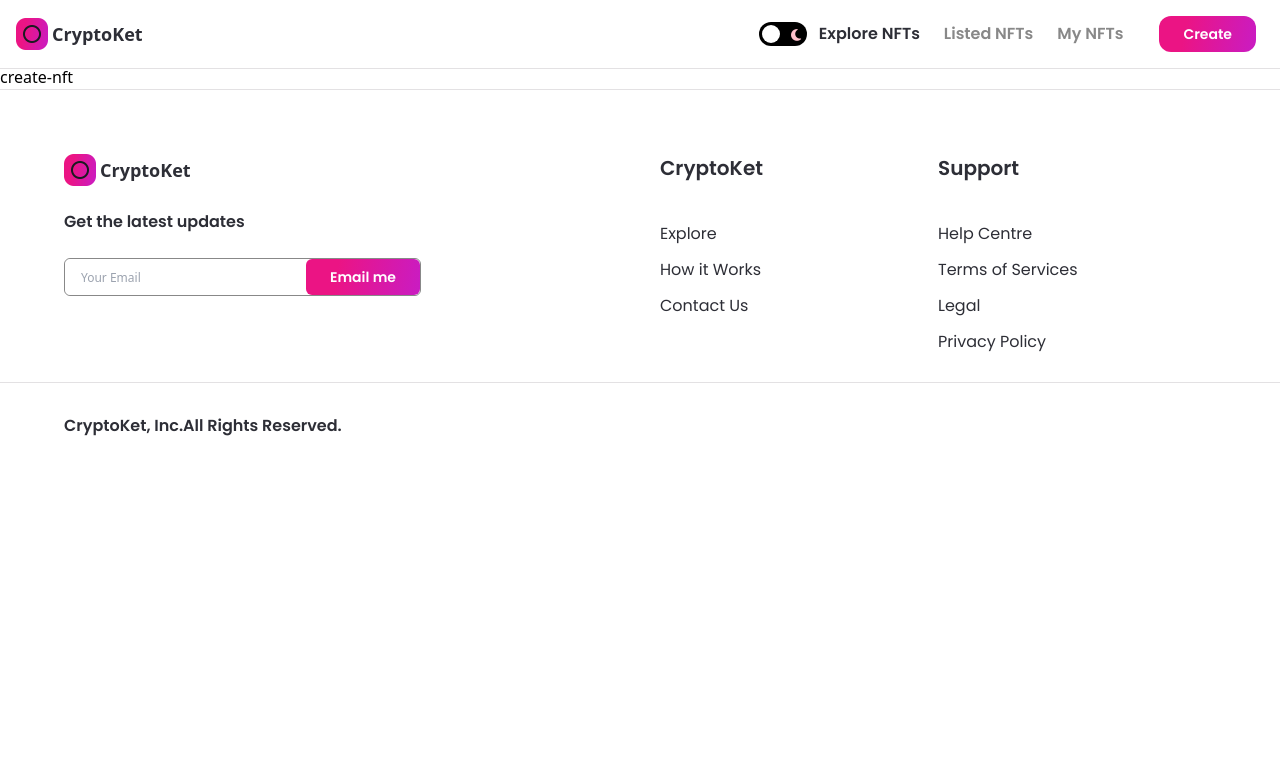
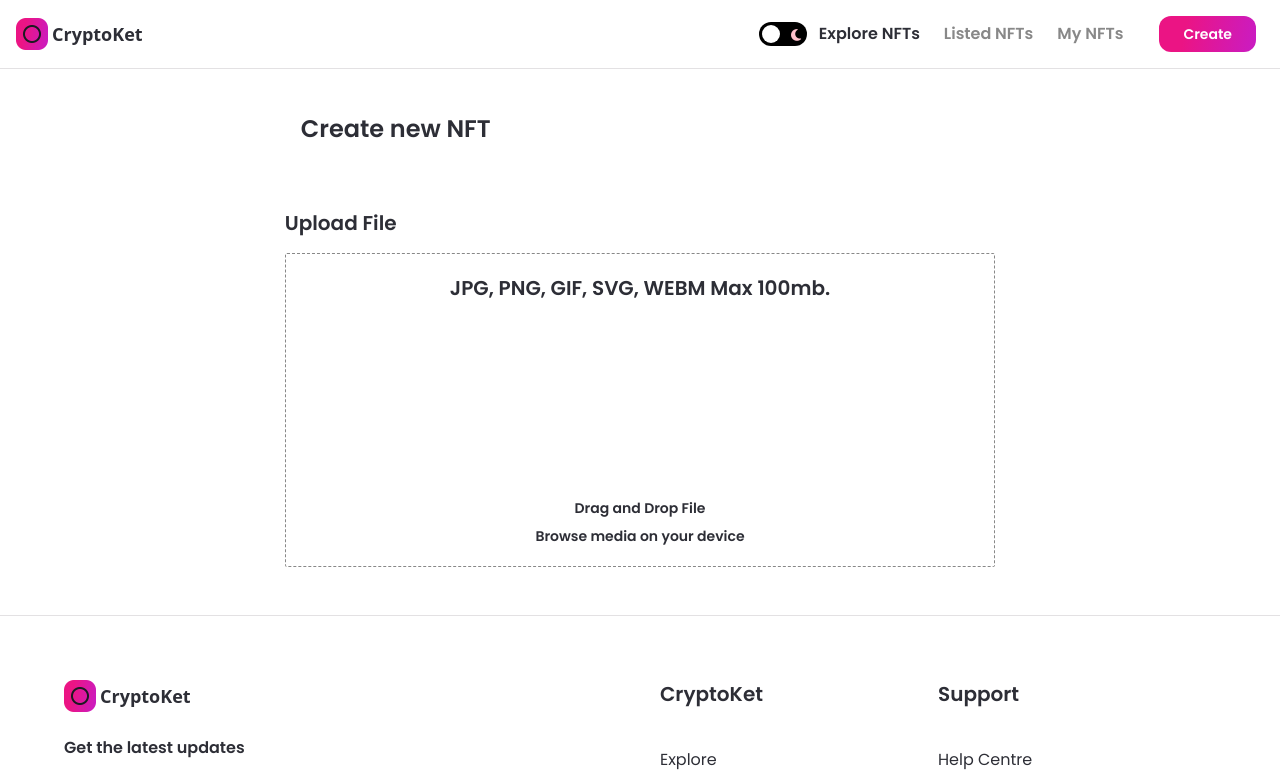
Before and after one commit to Sumit9953/NFT_MARKETPLACE_CRYPTOKET, a Next.js app: page /create-nft in a window 1280 px wide. Shown: the top 782 px of the page. Built offline with nearby package versions, Linux system fonts and the light colour scheme.

Commit message:
create Nft

```diff
--- a/components/NFTCard.jsx
+++ b/components/NFTCard.jsx
@@ -5,7 +5,7 @@
 import images from '../assets';
 
 const NFTCard = ({ nft }) => (
-  <Link href={{ pathname: '/nft-details', query: { nft } }}>
+  <Link href={{ pathname: '/nft-detalis', query: nft }}>
     <div className="flex-1 min-w-215 max-w-max xs:max-w-none sm:w-full sm:min-w-155 minmd:min-w-215
     minlg:min-w-327 dark:bg-nft-black-3 bg-white rounded-2xl p-4 m-4 minlg:m-8 sm:my-2 sm:mx-2 cursor-pointer shadow-md "
     >
--- a/pages/create-nft.js
+++ b/pages/create-nft.js
@@ -1,7 +1,74 @@
-import React from 'react';
+import { useState, useMemo, useCallback, useContext } from 'react';
+import { useRouter } from 'next/router';
+import { useDropzone } from 'react-dropzone';
+import Image from 'next/image';
+import { useTheme } from 'next-themes';
 
-const CreateNFT = () => (
-  <div>create-nft</div>
-);
+import { Button } from '../components';
+import images from '../assets';
+
+const CreateNFT = () => {
+  const [fileUrl, setFileUrl] = useState(null);
+  const { theme } = useTheme();
+
+  const onDrop = useCallback(() => {
+
+  }, []);
+
+  const { getRootProps, getInputProps, isDragActive, isDragAccept, isDragReject } = useDropzone({
+    onDrop,
+    accept: 'image/*',
+    maxSize: 5000000,
+  });
+  const fileStyle = useMemo(() => (
+    `dark:bg-nft-black-1 bg-white border dark:border-white border-nft-gray-2 flex flex-col items-center p-5
+    rounded-sm border-dashed
+    ${isDragActive && 'border-file-active'}
+    ${isDragAccept && 'border-file-accept'}
+    ${isDragReject && 'border-file-reject'}
+    `
+  ), [isDragActive, isDragAccept, isDragReject]);
+
+  return (
+    <div className="flex justify-center sm:px-4 p-12">
+      <div className="w-3/5 md:w-full">
+        <h1 className="font-poppins dark:text-white text-nft-black-1 text-2xl
+        minlg:text-4xl font-semibold ml-4 xs:ml-0 "
+        >
+          Create new NFT
+        </h1>
+        <div className="mt-16">
+          <p className="font-poppins dark:text-white text-nft-black-1 font-semibold text-xl">Upload File</p>
+          <div className="mt-4">
+            <div {...getRootProps()} className={fileStyle}>
+              <input {...getInputProps()} />
+              <div className="flexCenter flex-col text-center">
+                <p className="font-poppins dark:text-white text-nft-black-1 font-semibold text-xl">
+                  JPG, PNG, GIF, SVG, WEBM Max 100mb.
+                </p>
+                <div className="my-12 w-full flex justify-center">
+                  <Image
+                    src={images.upload}
+                    width={100}
+                    height={100}
+                    objectFit="contain"
+                    alt="file upload"
+                    className={theme === 'light' && 'filter invert'}
+                  />
+                </div>
+                <p className="font-poppins dark:text-white text-nft-black-1 font-semibold text-sm">
+                  Drag and Drop File
+                </p>
+                <p className="font-poppins mt-2 dark:text-white text-nft-black-1 font-semibold text-sm">
+                  Browse media on your device
+                </p>
+              </div>
+            </div>
+          </div>
+        </div>
+      </div>
+    </div>
+  );
+};
 
 export default CreateNFT;
```
